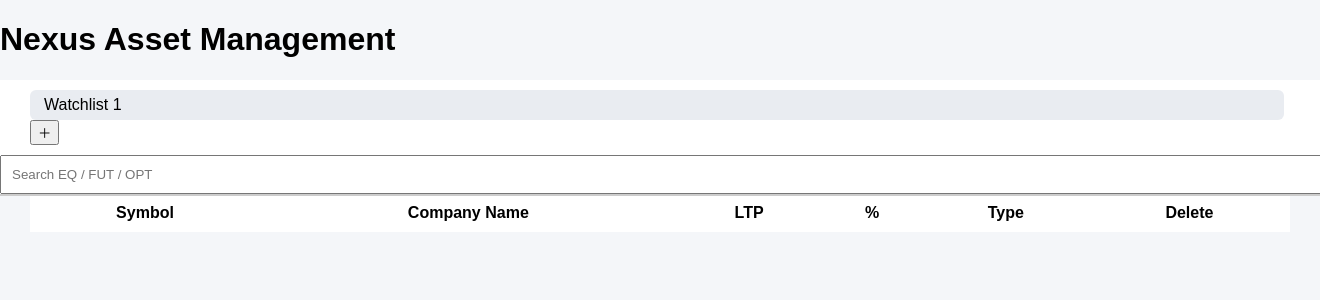
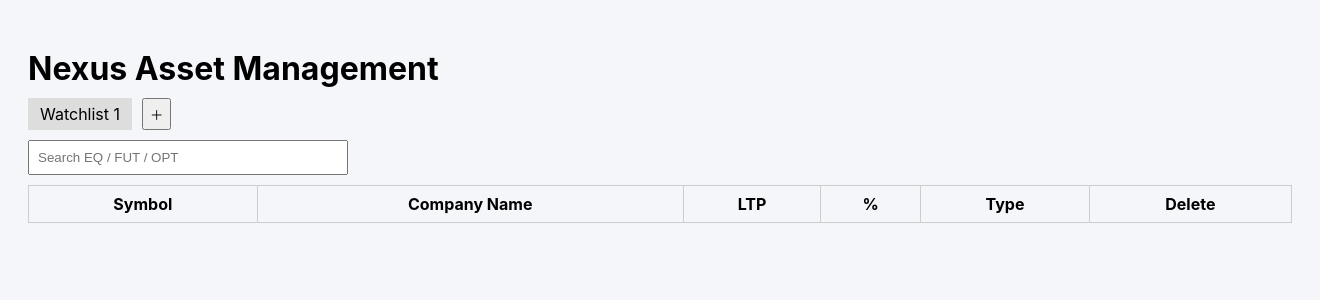
Before and after one commit to mrchopzy-ui/kotak-watchlist, a Flask app: page / in a window 1320 px wide; the page is wider, and only the part inside the window is pictured. Shown: the top 300 px of that part. Run offline with Flask 3, Linux system fonts and the light colour scheme; data comes from the database, SQL or seed files in the repository; data that the repository does not hold is empty; parts of the project's set-up code (start-up, migrations or seed data) failed here and were passed over.

Commit message:
Update style.css

```diff
--- a/static/style.css
+++ b/static/style.css
@@ -1,74 +1,9 @@
-body {
-    margin: 0;
-    font-family: Arial, sans-serif;
-    background: #f4f6f9;
-}
-
-.top-bar {
-    background: #0b1c2d;
-    color: white;
-    padding: 15px 30px;
-}
-
-.tabs {
-    background: white;
-    padding: 10px 30px;
-}
-
-.tab {
-    padding: 6px 14px;
-    margin-right: 6px;
-    border-radius: 6px;
-    border: none;
-    background: #e9ecf1;
-    cursor: pointer;
-}
-
-.tab.active {
-    background: #0b1c2d;
-    color: white;
-}
-
-.tab.add {
-    font-weight: bold;
-}
-
-.search-box {
-    margin: 20px 30px;
-    position: relative;
-    width: 300px;
-}
-
-#search {
-    width: 100%;
-    padding: 10px;
-}
-
-#suggestions {
-    position: absolute;
-    background: white;
-    width: 100%;
-    border: 1px solid #ccc;
-    z-index: 10;
-}
-
-.suggestion-item {
-    padding: 8px;
-    cursor: pointer;
-}
-
-.suggestion-item:hover {
-    background: #eef2f7;
-}
-
-table {
-    margin: 0 30px 30px;
-    width: calc(100% - 60px);
-    background: white;
-    border-collapse: collapse;
-}
-
-th, td {
-    padding: 10px;
-    text-align: center;
-}
+body{font-family:Inter;background:#f5f6fa;padding:20px}
+h1{margin-bottom:10px}
+.tabs{display:flex;gap:10px;margin-bottom:10px}
+.tab{padding:6px 12px;background:#ddd;cursor:pointer}
+#search{width:300px;padding:8px}
+#suggestions div{background:#fff;padding:6px;cursor:pointer}
+table{width:100%;border-collapse:collapse;margin-top:10px}
+th,td{border:1px solid #ccc;padding:8px;text-align:center}
+button{cursor:pointer}
```
